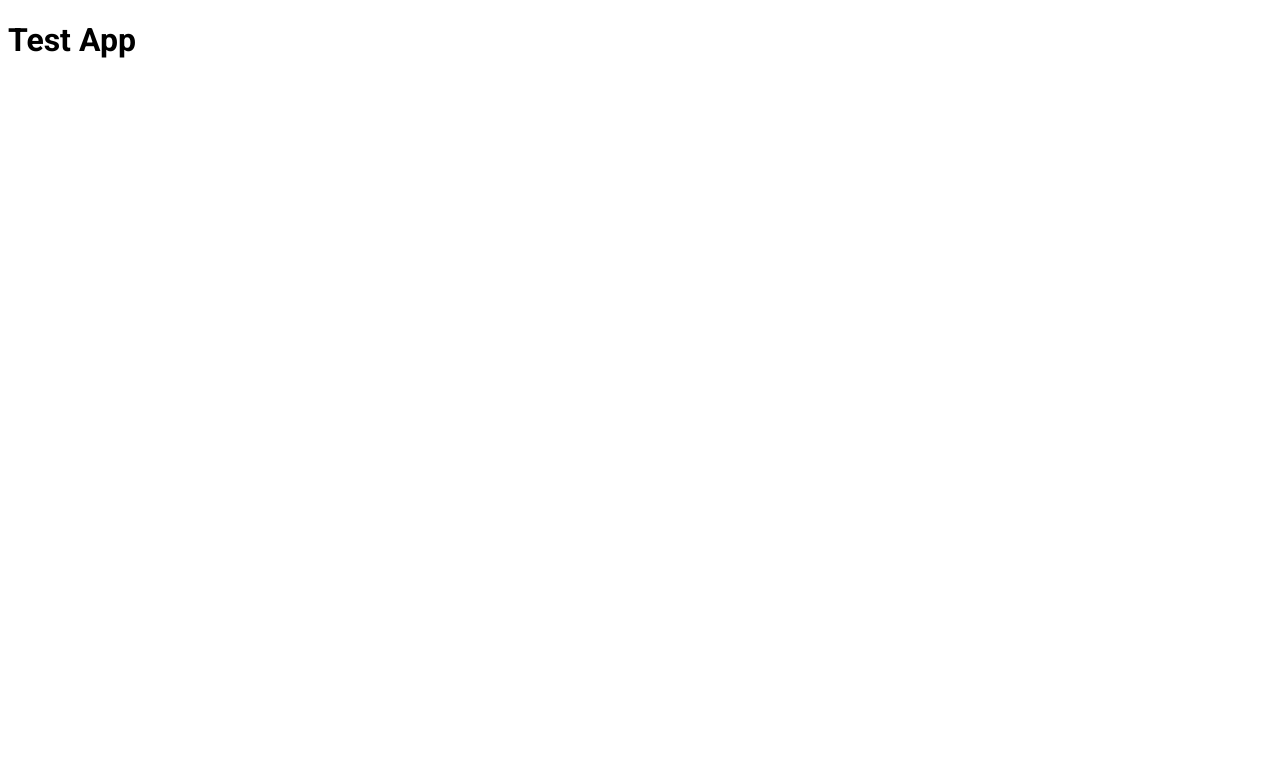
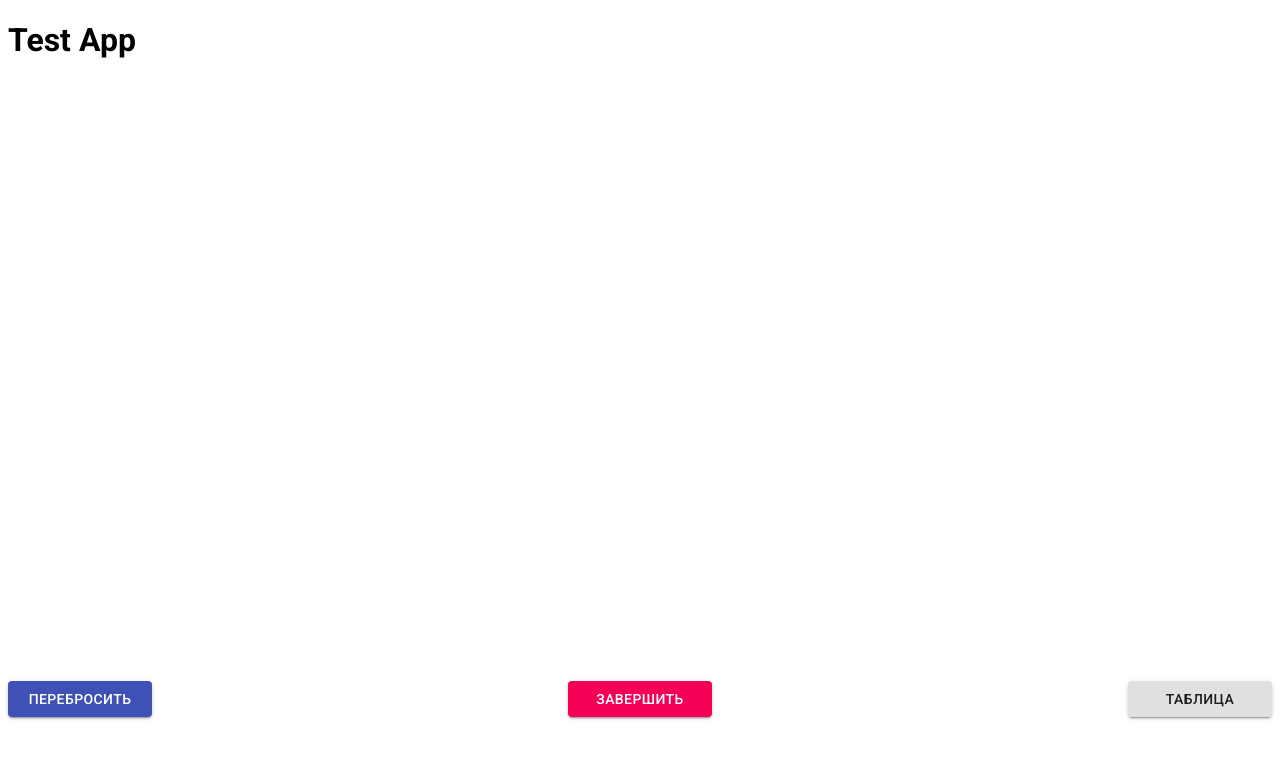
Before and after one commit to dicePoker/dicePoker, a React app: page / in a window 1280 px wide. Shown: the top 758 px of the page. Built offline with nearby package versions, Linux system fonts and the light colour scheme; the HTML template or start-up script is replaced by a standard one.

Commit message:
Добавляет канвас

```diff
--- a/src/components/App/App.tsx
+++ b/src/components/App/App.tsx
@@ -1,8 +1,10 @@
 import React from 'react';
 import './App.scss';
+import { Main } from '../Main/Main';
 
 export const App = (): JSX.Element => (
   <div className="App">
     <h1>Test App</h1>
+    <Main />
   </div>
 );
--- a/src/components/Header/Header.scss
+++ b/src/components/Header/Header.scss
@@ -1,5 +1,4 @@
 .header {
-
   &__nav {
     list-style: none;
     margin: 0;
--- /dev/null
+++ b/src/components/Main/Main.scss
@@ -0,0 +1,15 @@
+.main {
+  &__btn-list {
+    list-style: none;
+    margin: 0;
+    padding: 0;
+    width: 100%;
+    display: flex;
+    justify-content: space-between;
+  }
+
+  &__canvas {
+    width: 100%;
+    height: 600px;
+  }
+}
--- a/src/components/Main/Main.tsx
+++ b/src/components/Main/Main.tsx
@@ -1,8 +1,52 @@
 import React from 'react';
+import './Main.scss';
 import { useStyles } from '../../utils/makeStyles';
+import { Button, Grid } from '@material-ui/core';
 
 export const Main = (): JSX.Element => {
   const classes = useStyles();
 
-  return <section className="main"></section>;
+  return (
+    <section className="main">
+      <Grid
+        container
+        direction="column"
+        justifyContent="center"
+        alignItems="center"
+      >
+        <canvas id="canvas" className="main__canvas" />
+        <ul className="main__btn-list">
+          <li className="main__btn-item">
+            <Button
+              variant="contained"
+              size="medium"
+              color="primary"
+              className={classes.button}
+            >
+              Перебросить
+            </Button>
+          </li>
+          <li className="main__btn-item">
+            <Button
+              variant="contained"
+              size="medium"
+              color="secondary"
+              className={classes.button}
+            >
+              Завершить
+            </Button>
+          </li>
+          <li className="main__btn-item">
+            <Button
+              variant="contained"
+              size="medium"
+              className={classes.button}
+            >
+              Таблица
+            </Button>
+          </li>
+        </ul>
+      </Grid>
+    </section>
+  );
 };
```
Also changed, not shown: src/utils/profileTextFields.json (+12 -12 lines).
